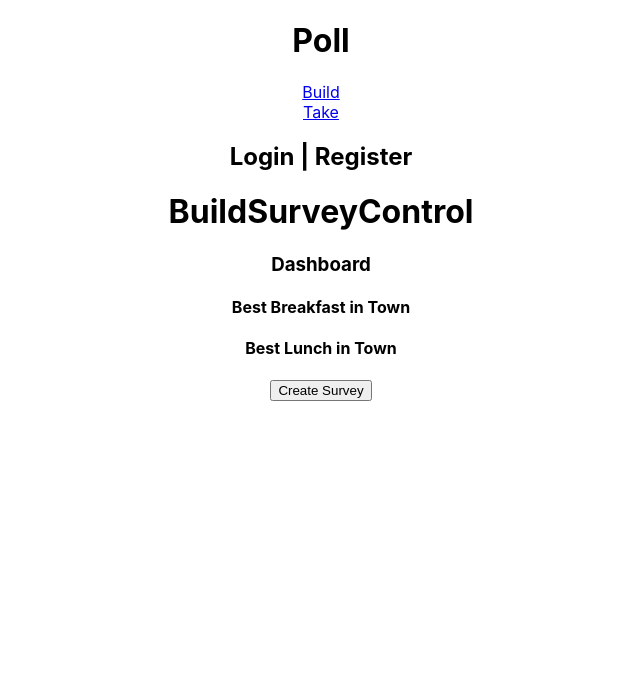
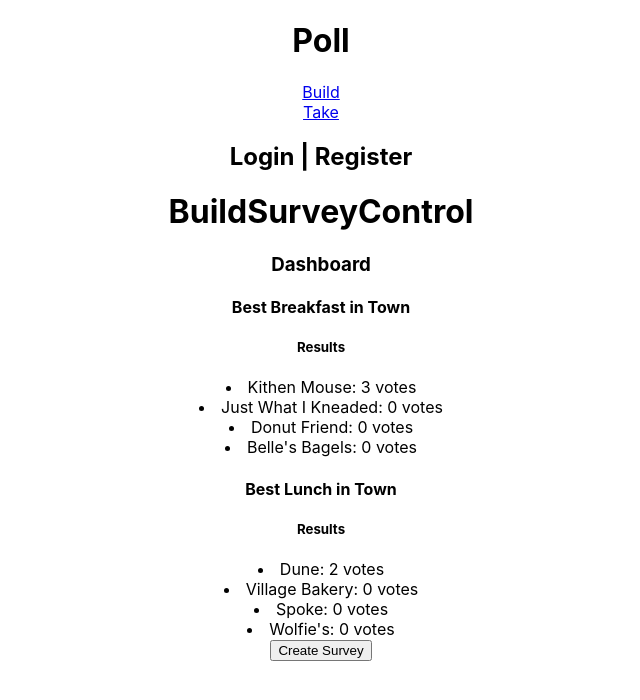
Before and after one commit to kirstenopstad/poll, a React (Create React App) app: page /build in a window 1280 px wide. Shown: the top 700 px of the page, without its empty margins (319-959 px from the left). Built offline with nearby package versions, Linux system fonts and the light colour scheme.

Commit message:
add display results functionality to dashboard

```diff
--- a/src/components/Dashboard.js
+++ b/src/components/Dashboard.js
@@ -1,10 +1,12 @@
 import React from "react";
 import UserSurvey from "./UserSurvey";
-import PropTypes from "prop-types"
+import PropTypes from "prop-types";
+import resultSeedData from "../resultSeedData";
 
 const Dashboard = ({surveyList, onSurveySelect, onCreateClick}) => {
   // filter where author is KO
   const filteredList = surveyList.filter(survey => survey.author === "ko");
+
   return(
     <React.Fragment>
       <h3>Dashboard</h3>
@@ -12,7 +14,8 @@ const Dashboard = ({surveyList, onSurveySelect, onCreateClick}) => {
           <UserSurvey
             key={survey.id}
             whenClicked={onSurveySelect}
-            survey={survey}/>
+            survey={survey}
+            resultSeedData={resultSeedData}/>
       )}
       <button onClick={onCreateClick}>Create Survey</button>
     </React.Fragment>
--- a/src/components/TakeSurveyControl.js
+++ b/src/components/TakeSurveyControl.js
@@ -3,11 +3,16 @@ import SurveyList from "./SurveyList";
 import TakeSurvey from "./TakeSurvey";
 import PropTypes from "prop-types";
 import { useState } from "react";
+import resultSeedData from "../resultSeedData";
+
+// TODO: Add functionality to store results
+// Seed result data
 
 const TakeSurveyControl = ({surveyList}) => {
   // slices of state
   const [takingSurvey, setTakingSurvey] = useState(false);
   const [selectedSurvey, setSelectedSurvey] = useState(null);
+  const [resultList, setResultList] = useState(resultSeedData);
 
   // functions
   const handleSelect = (id) => {
--- a/src/components/UserSurvey.js
+++ b/src/components/UserSurvey.js
@@ -1,17 +1,45 @@
-import React from "react";
+import React, { useState } from "react";
 import PropTypes from 'prop-types'
 
-const UserSurvey = ({ whenClicked, survey}) => {
-  const { name, id } = survey;
+
+
+const UserSurvey = ({ whenClicked, survey, resultSeedData}) => {
+  const [surveyResults, setSurveyResults] = useState(resultSeedData);
+
+  const { name, options, id } = survey;
+
+  // filtered results containt only results pertaining to this survey
+  const filteredResults = Object.values(resultSeedData).filter(result => result.questionId === id);
+
+  // init empty results array
+  let results = [];
+
+  // for each option key (1, 2, 3, 4), calculate how answer tally
+  let optionKeys = Object.keys(options);
+  let optionValues = Object.values(options);
+
+  Object.entries(options).forEach((entry, index) => {
+    // get answer id
+    let answerId = parseInt(optionKeys[index]);
+    // filter results where answer is equal to key
+    let tally = filteredResults.filter(a => a.answer === answerId).length
+    results.push(tally)
+  })
+
   return(
     <React.Fragment>
       <h4 onClick={() => whenClicked(id)}>{name}</h4>
+      <h5>Results</h5>
+      {optionValues.map((entry, index) =>
+        <li>{entry}: {results[index]} votes</li>
+      )}
     </React.Fragment>
   );
 }
 
 UserSurvey.propTypes = {
   survey: PropTypes.object,
+  resultSeedData: PropTypes.object,
   whenClicked: PropTypes.func
 }
 
--- /dev/null
+++ b/src/resultSeedData.js
@@ -0,0 +1,28 @@
+const resultSeedData =
+  { 1: {
+      questionId: 1,
+      id: 1,
+      answer: 1 },
+    2: {
+      questionId: 1,
+      id: 1,
+      answer: 1 },
+    3: {
+      questionId: 1,
+      id: 1,
+      answer: 1 },
+    4: {
+      questionId: 2,
+      id: 2,
+      answer: 1 },
+    5: {
+      questionId: 2,
+      id: 1,
+      answer: 1 },
+    6: {
+      questionId: 3,
+      id: 1,
+      answer: 1 },
+  }
+
+export default resultSeedData;
```
